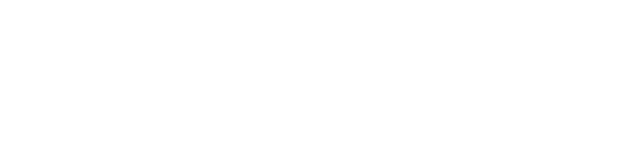
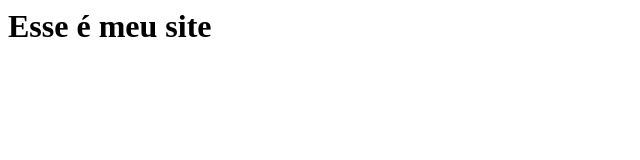
Before and after one commit to gabrs-off/web-ii, a plain HTML site: page index.html in a window 1280 px wide. Shown: the whole page, without its empty margins (0-640 px from the left). Drawn offline with Linux system fonts and the light colour scheme.

Commit message:
Inclusão do título

```diff
--- a/index.html
+++ b/index.html
@@ -3,5 +3,6 @@
  <title> Meu Site </title>
  </head>
  <body>
+ <h1>Esse é meu site</h1>
  </body>
 </html>
```
